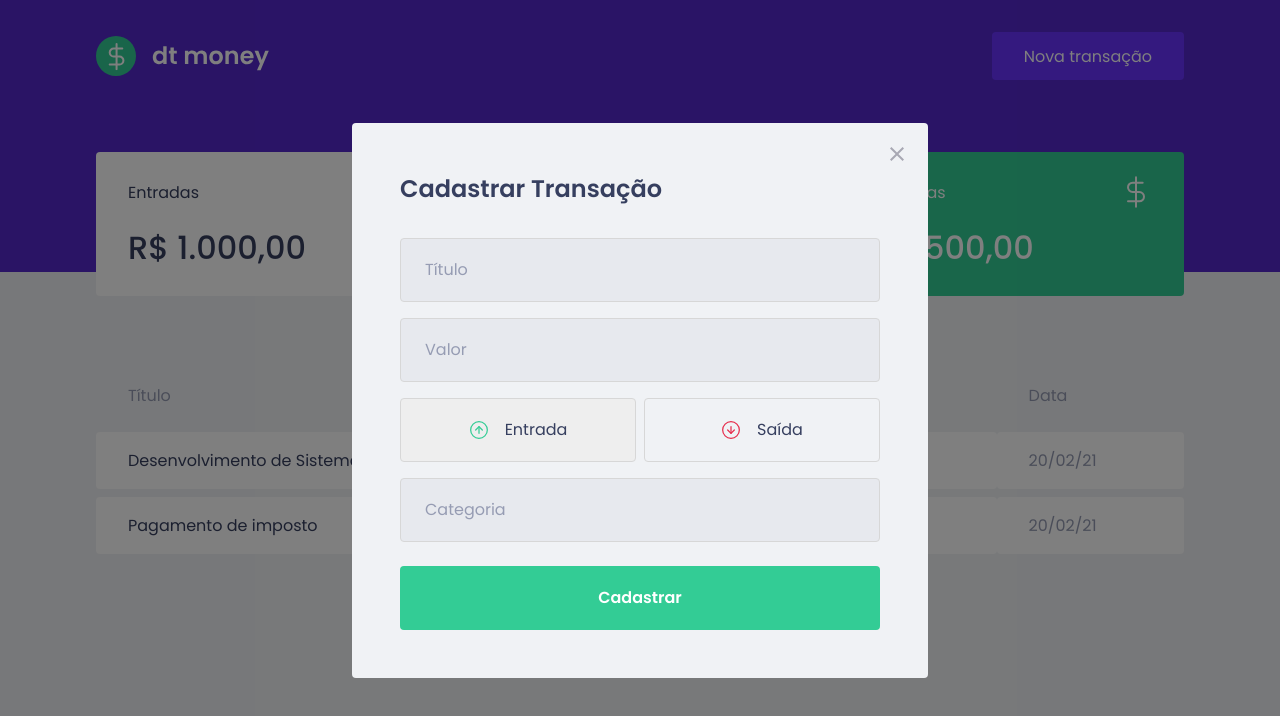
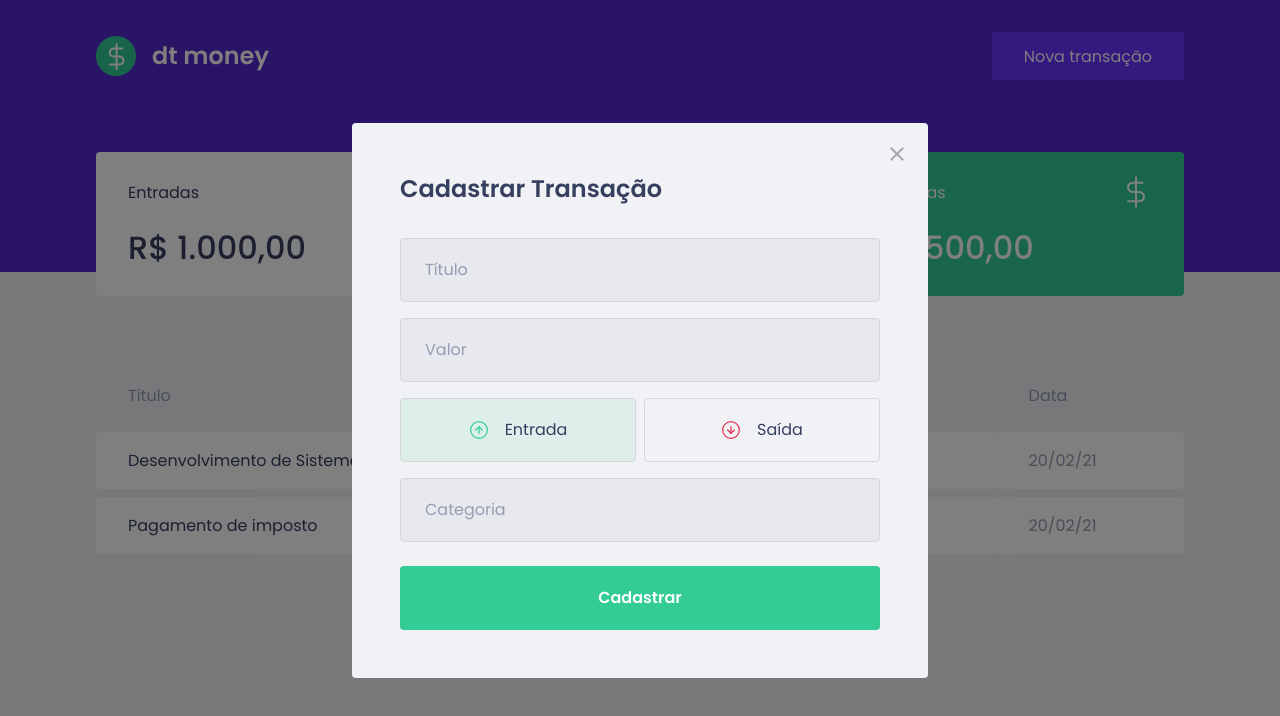
Before and after one commit to KesleyDavid/study_Ignite_React_Web_02-dtmoney, a React (Create React App) app: page / in a window 1280 px wide. Both pictures are taken after a click on the button "Nova transação". Shown: the top 716 px of the page. Built offline with nearby package versions, Linux system fonts and the light colour scheme; no server answers; what miragejs would draw is missing.

Commit message:
[02] [04] [project] Button colors

```diff
--- a/src/components/ModalNewTransaction/index.tsx
+++ b/src/components/ModalNewTransaction/index.tsx
@@ -48,6 +48,7 @@
             type="button"
             onClick={ () => setType('deposit')}
             isActive={type === 'deposit'}
+            activeColor="green"
           >
             <img src={imgIncome} alt="Entrada"/>
             <span>Entrada</span>
@@ -57,6 +58,7 @@
             type="button"
             onClick={ () => setType('withdraw')}
             isActive={type === 'withdraw'}
+            activeColor="red"
           >
             <img src={imgOutcome} alt="Saída"/>
             <span>Saída</span>
--- a/src/components/ModalNewTransaction/styles.ts
+++ b/src/components/ModalNewTransaction/styles.ts
@@ -1,5 +1,5 @@
 import styled from 'styled-components';
-import { darken } from 'polished';
+import { darken, transparentize } from 'polished';
 
 export const Container = styled.form`
   h2 {
@@ -62,14 +62,27 @@
 
 interface RadioBoxProps {
   isActive: boolean;
+  // activeColor: string;
+  activeColor: 'green' | 'red'; // Apenas as duas cores
 }
+
+const colors = {
+  green: '#33CC95',
+  red: '#E52E4D',
+}
+// Utilizando arrow functions com props, o JS não encherga as cores CSS
+// Por isso foi criado a variavel
 
 export const RadioBox = styled.button<RadioBoxProps>`
   height: 4rem;
   border: 1px solid #d7d7d7;
   border-radius: 0.25rem;
 
-  background: ${({isActive}) => isActive ? '#eee' : 'transparent'};
+  background: ${({isActive,activeColor}) => isActive
+    // ? transparentize(colors[activeColor]) // Não pode todas cores, apenas green ou red, necessário alterar interface
+    ? transparentize(0.9, colors[activeColor]) // 90 % transparente
+    : 'transparent'
+  };
 
   display: flex;
   align-items: center;
```
